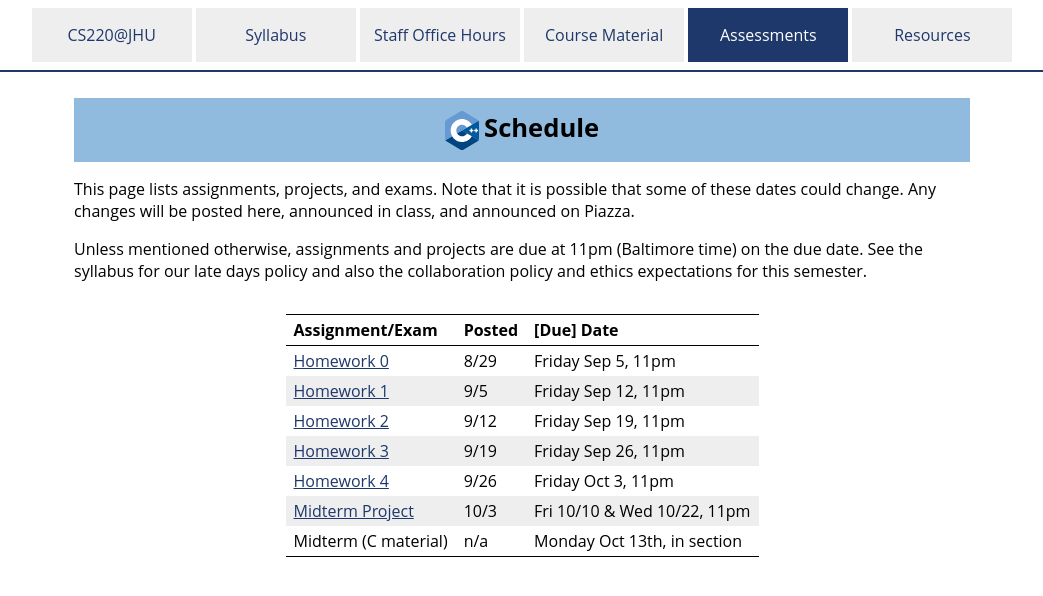
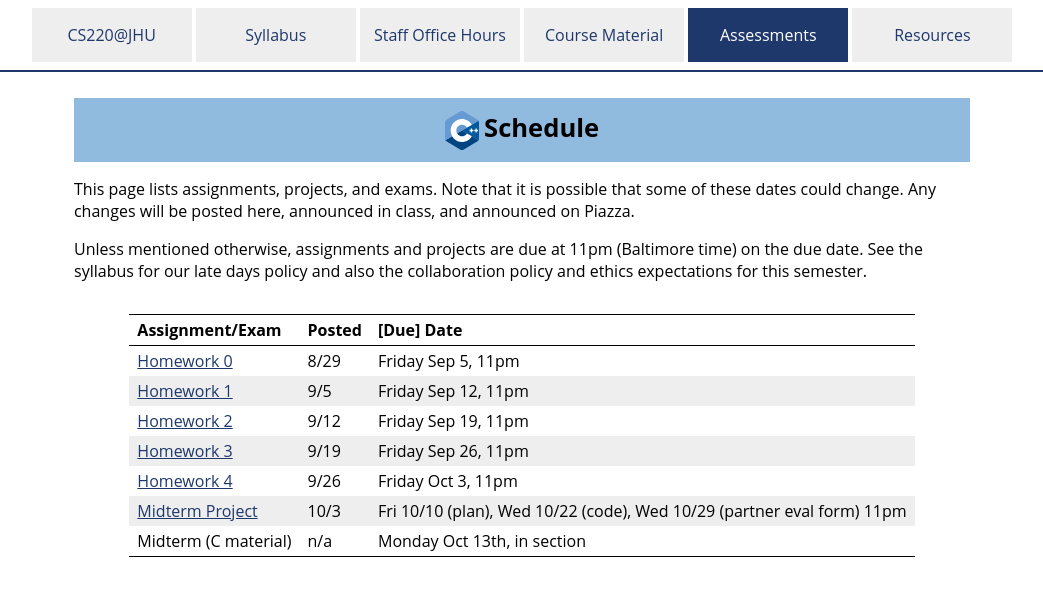
Before and after one commit to jhu-ip/cs220-f25, a Jekyll site: the page built from schedule.md, in a window 1280 px wide. Shown: the top 596 px of the page, without its empty margins (118-1161 px from the left). Built offline with Jekyll 4.4.1, drawn with Linux system fonts in a browser that asks for light colours.

Commit message:
added partner eval form deadline to schedule.md for the midterm project

```diff
--- a/schedule.md
+++ b/schedule.md
@@ -20,5 +20,5 @@ Assignment/Exam | Posted | [Due] Date
 [Homework 2](https://www.gradescope.com/courses/1070771/assignments/6675631/) | 9/12 | Friday Sep 19, 11pm
 [Homework 3](assign/hw3.html) | 9/19 | Friday Sep 26, 11pm
 [Homework 4](https://www.gradescope.com/courses/1070771/assignments/6785567/) | 9/26 | Friday Oct 3, 11pm
-[Midterm Project](assign/midterm.html) | 10/3 | Fri 10/10 & Wed 10/22, 11pm
+[Midterm Project](assign/midterm.html) | 10/3 | Fri 10/10 (plan), Wed 10/22 (code), Wed 10/29 (partner eval form) 11pm
 Midterm (C material) | n/a | Monday Oct 13th, in section
```
